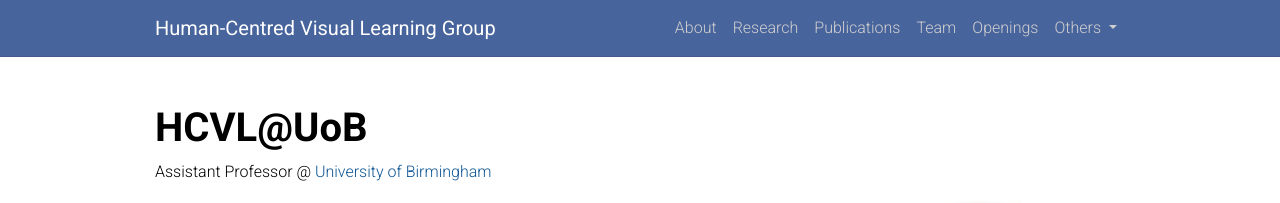
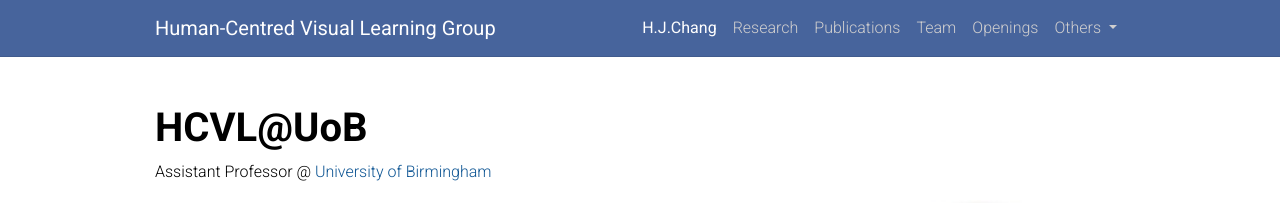
Before and after one commit to cvlab-uob/cvlab-uob.github.io, a Jekyll site: the page built from _pages/about.md, in a window 1280 px wide. Shown: the top 203 px of the page. Built offline with Jekyll 4.4.1, drawn with Linux system fonts in a browser that asks for light colours; nearby versions of some CDN libraries; comment, search, counter and statistics services are not loaded; a style sheet for code colours, icons or effects is not loaded.

Commit message:
Update header.html

```diff
--- a/_includes/header.html
+++ b/_includes/header.html
@@ -24,9 +24,10 @@
       <div class="collapse navbar-collapse text-right" id="navbarNav">
         <ul class="navbar-nav ml-auto flex-nowrap">
           <!-- About -->
-          <li class="nav-item {% if page.title == 'about' %}active{% endif %}">
+          <!-- <li class="nav-item {% if page.title == 'about' %}active{% endif %}"> -->
+            <li class="nav-item active">
             <a class="nav-link" href="{{ '/' | relative_url }}">
-              About
+              H.J.Chang
               {% if page.title == "about" %}
                 <span class="sr-only">(current)</span>
               {% endif %}
```
